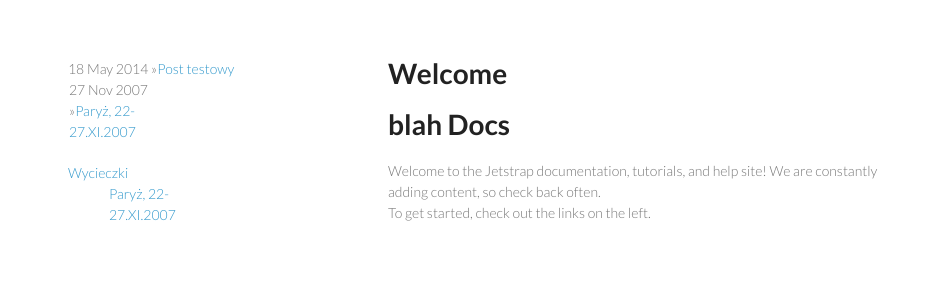
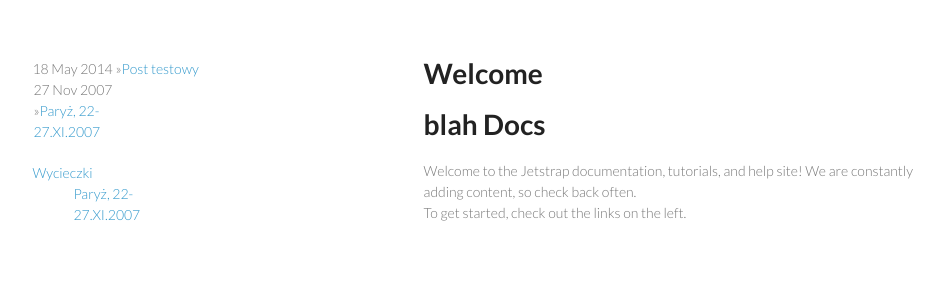
Before and after one commit to cobyl/cobyl.github.io, a Jekyll site: the page built from index.html, in a window 1280 px wide. Shown: the top 300 px of the page, without its empty margins (182-1125 px from the left). Built offline with Jekyll 4.4.1, drawn with Linux system fonts in a browser that asks for light colours; Markdown is read by kramdown in place of the engine named in the settings.

Commit message:
Update styles.css

```diff
--- a/assets/stylesheets/styles.css
+++ b/assets/stylesheets/styles.css
@@ -46,7 +46,7 @@ a small {
 }
 
 .wrapper {
-  width:860px;
+  width:80%;
   margin:0 auto;
 }
 
```
